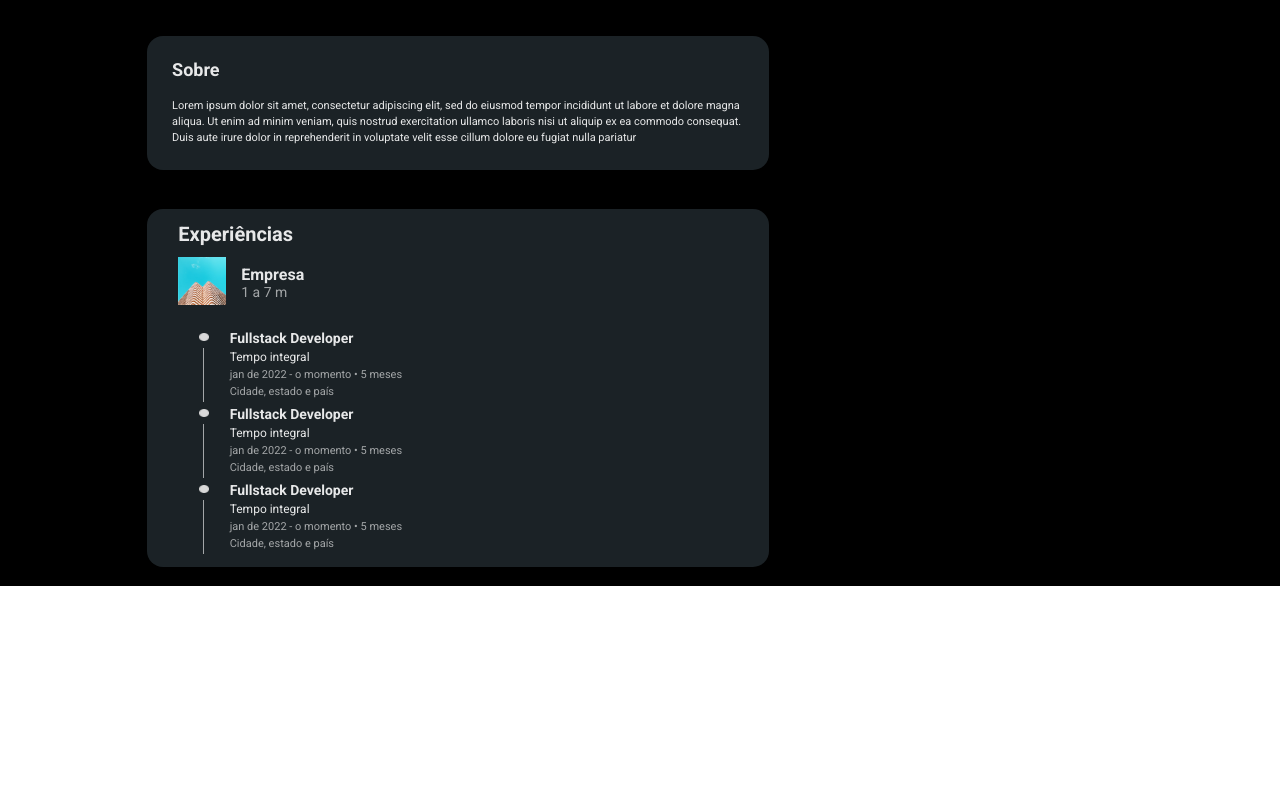
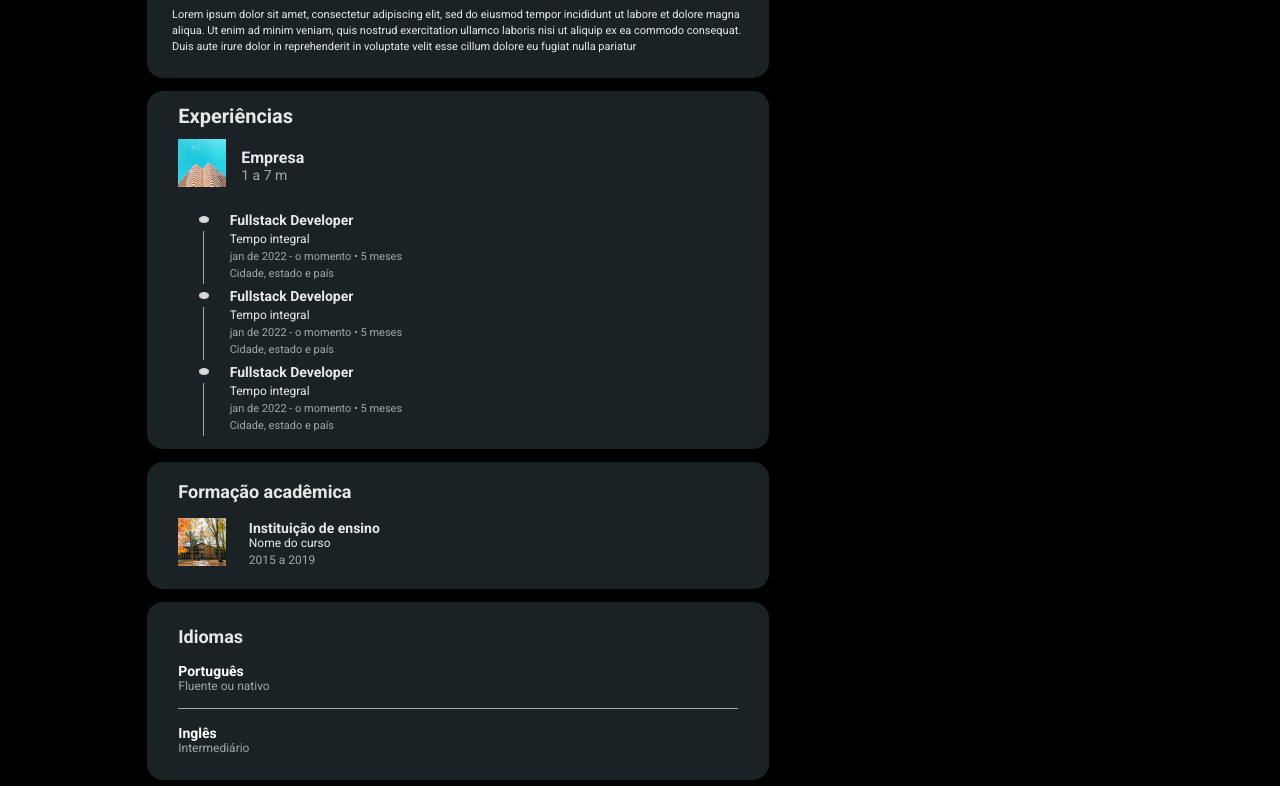
Before and after one commit to Delvecchi/7daysofcode_front-end_LinkedIn, a plain HTML site: page index.html in a window 1280 px wide. Shown: the part 1252-2038 px from the top of the page. Before the commit the page ends 1838 px from the top, so only its background shows below. Drawn offline with Linux system fonts and the light colour scheme.

Commit message:
Sessões formação acadêmicas e idiomas adicionadas

```diff
--- a/index.html
+++ b/index.html
@@ -298,6 +298,35 @@
                 </div>
             </div>
         </section>
+        <section class="academic_education">
+            <div class="positioning_academic_background">
+                <h2>Formação acadêmica</h2>
+                <div class="positioning_teaching">
+                    <div>
+                        <img src="img/empresafoto.png" alt="">
+                    </div>
+                    <div>
+                        <h3>Instituição de ensino</h3>
+                        <p>Nome do curso</p>
+                        <span>2015 a 2019</span>
+                    </div>
+                </div>
+            </div>
+        </section>
+        <section class="languages">
+            <div class="positioning_languages">
+                <h2>Idiomas</h2>
+                <div class="portuguese">
+                    <span>Português</span>
+                    <p>Fluente ou nativo</p>
+                </div>
+                <div id="horizontal_line"></div>
+                <div class="english">
+                    <span>Inglês</span>
+                    <p>Intermediário</p>
+                </div>
+            </div>
+        </section>
     </main>
 
 </body>
--- a/style.css
+++ b/style.css
@@ -118,7 +118,7 @@ header {
 main {
     background-color: #000000;
     width: 100%;
-    height: 1800px;
+    height: 2000px;
     padding-top: 2%;
     padding-left: 11.5%;
     display: flex;
@@ -624,3 +624,109 @@ main {
     font-weight: 400;
     color: #FFFFFF99;
 }
+
+.academic_education {
+    width: 622px;
+    height: 127px;
+    border-radius: 16px;
+    background-color: #1B2226;
+    color: #FFFFFFE5;
+    display: flex;
+    flex-direction: column;
+    justify-content: center;
+    align-items: center;
+}
+
+.positioning_academic_background {
+    width: 90%;
+    height: 95%;
+    display: flex;
+    flex-direction: column;
+    justify-content: space-evenly;
+}
+
+.positioning_academic_background h2 {
+    font-family: 'Roboto', sans-serif;
+    font-size: 18px;
+    font-weight: 600;
+}
+
+.positioning_teaching {
+    display: flex;
+    width: 36%;
+    flex-direction: row;
+    justify-content: space-between;
+    align-items: center;
+}
+
+.positioning_teaching h3 {
+    font-family: 'Roboto', sans-serif;
+    font-size: 14px;
+    font-weight: 600;
+}
+
+.positioning_teaching p {
+    font-family: 'Roboto', sans-serif;
+    font-size: 12px;
+    font-weight: 400;
+}
+
+.positioning_teaching span {
+    font-family: 'Roboto', sans-serif;
+    font-size: 12px;
+    font-weight: 400;
+    color: #FFFFFF99;
+}
+
+
+.languages {
+    width: 622px;
+    height: 178px;
+    border-radius: 16px;
+    background-color: #1B2226;
+    display: flex;
+    justify-content: center;
+    align-items: center;
+}
+
+.positioning_languages {
+    width: 90%;
+    height: 90%;
+    display: flex;
+    flex-direction: column;
+    justify-content: space-evenly;
+}
+
+.positioning_languages h2 {
+    font-family: 'Roboto', sans-serif;
+    font-size: 18px;
+    font-weight: 600;
+    color: #FFFFFFE5;
+}
+
+.portuguese,
+.english {
+    display: flex;
+    flex-direction: column;
+}
+
+.portuguese span,
+.english span {
+    font-family: 'Roboto', sans-serif;
+    font-size: 14px;
+    font-weight: 600;
+    color: #FFFFFF;
+}
+
+.portuguese p,
+.english p {
+    font-family: 'Roboto', sans-serif;
+    font-size: 12px;
+    font-weight: 400; text-align: left;
+    color: #FFFFFF99;
+}
+
+#horizontal_line {
+    width: 100%;
+    border-bottom: 1px solid #FFFFFF99;
+}
```
Also changed, not shown: img/empresafoto.png (added).
